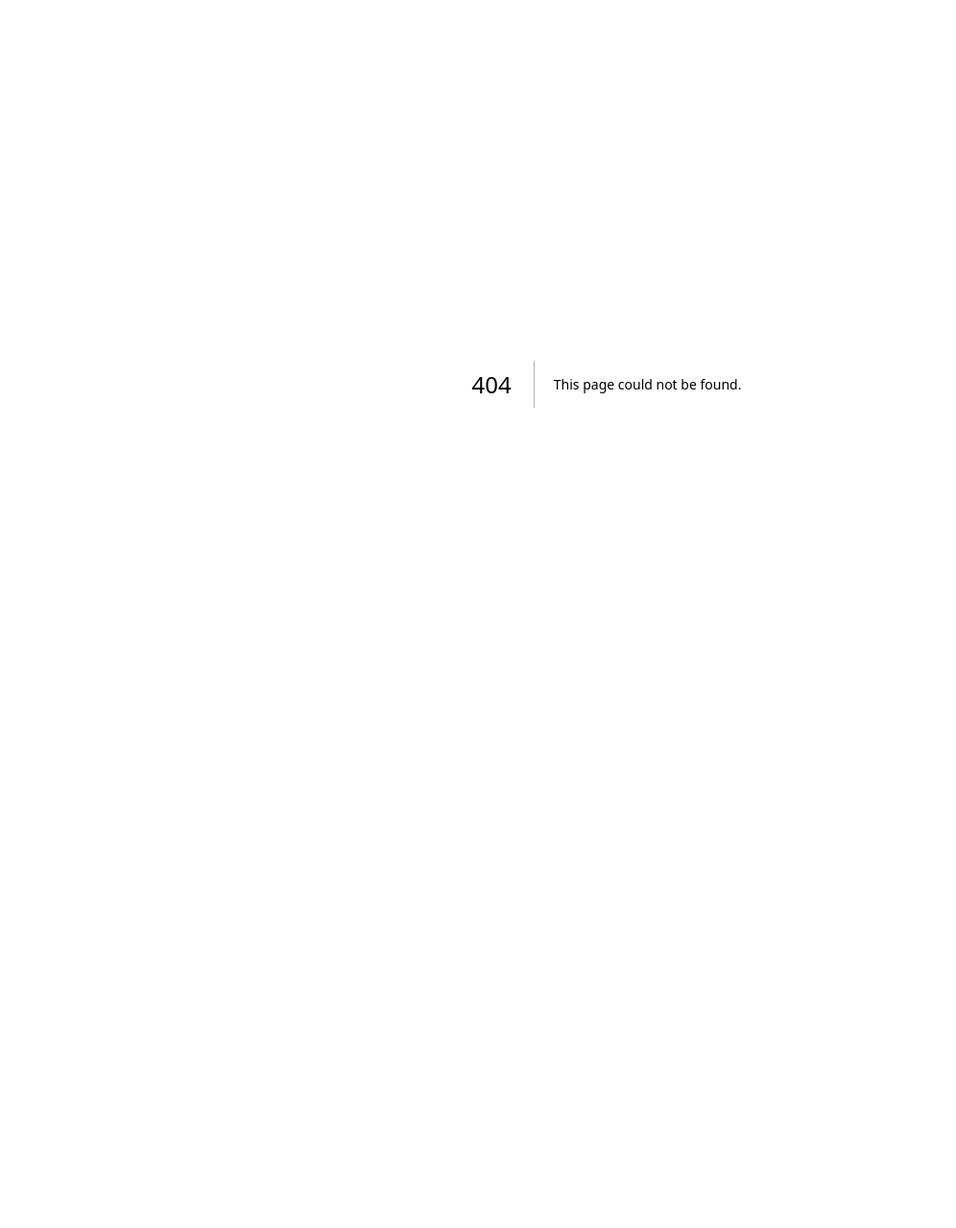
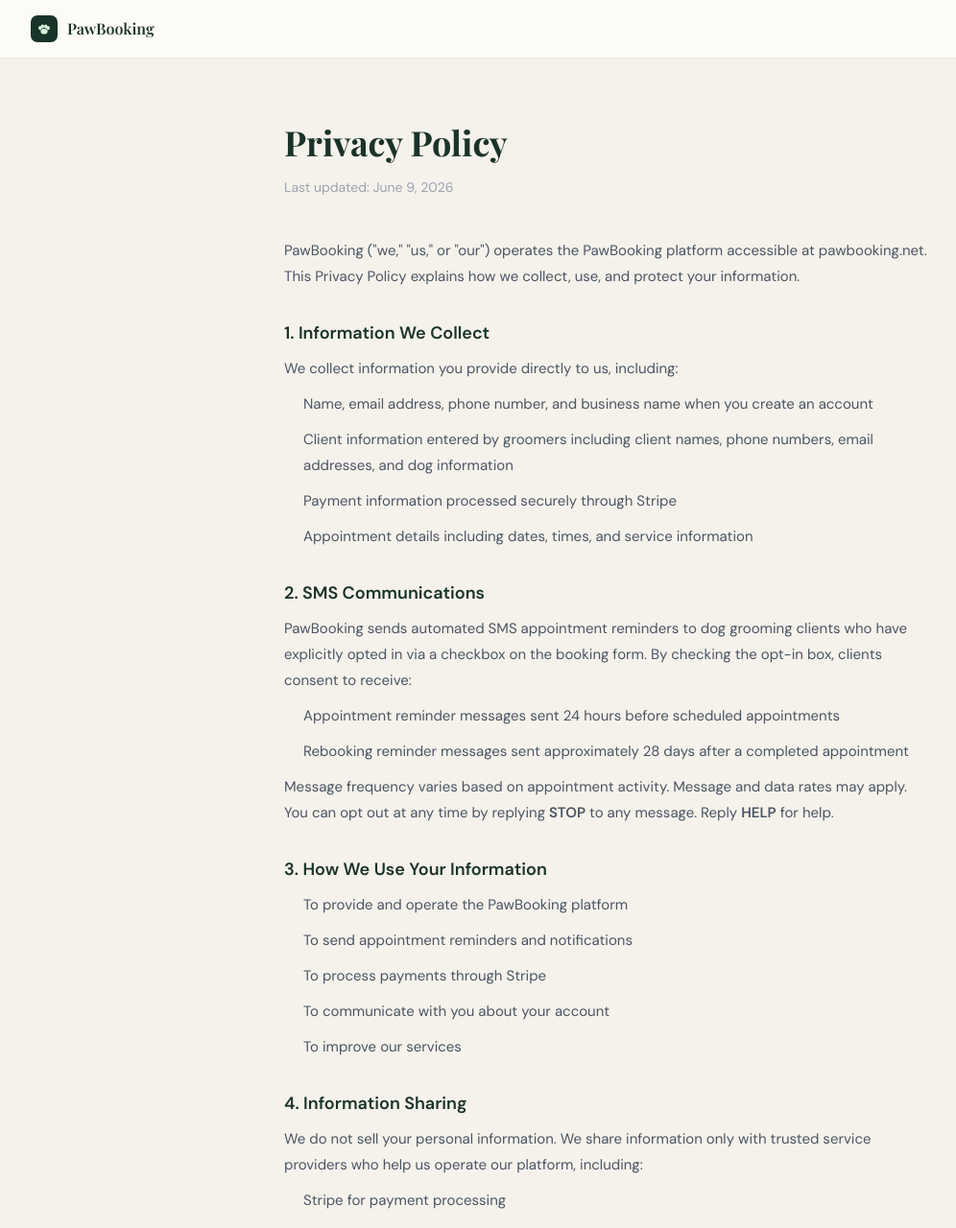
Before and after one commit to Kamdrin1/PawBooking, a Next.js app: page /privacy in a window 1280 px wide. Before the commit this address had no page. Shown: the top 1280 px of the page at 96% size, without its empty margins (8-1004 px from the left). Before the commit the page ends 800 px from the top, so only its background shows below. Built offline with nearby package versions, Linux system fonts and the light colour scheme.

Commit message:
fix: rename legal pages to correct .tsx extension

```diff
--- /dev/null
+++ b/src/app/contact/page.tsx
@@ -0,0 +1,89 @@
+export default function Contact() {
+  return (
+    <div style={{ background: '#F5F2EB', minHeight: '100vh' }}>
+      <style>{`
+        @import url('https://fonts.googleapis.com/css2?family=Playfair+Display:wght@600;700&family=DM+Sans:wght@400;500;600&display=swap');
+        * { font-family: 'DM Sans', sans-serif; box-sizing: border-box; margin: 0; padding: 0; }
+        .playfair { font-family: 'Playfair Display', serif; }
+        a { color: #2D6A4F; text-decoration: none; }
+      `}</style>
+
+      {/* Nav */}
+      <nav style={{ background: '#FDFBF7', borderBottom: '1px solid #EDE9DF', padding: '16px 40px', display: 'flex', alignItems: 'center', gap: '10px' }}>
+        <div style={{ width: '28px', height: '28px', borderRadius: '7px', background: '#1A3329', display: 'flex', alignItems: 'center', justifyContent: 'center' }}>
+          <svg width="14" height="14" viewBox="0 0 100 100" fill="#D8F3DC">
+            <ellipse cx="50" cy="70" rx="26" ry="20"/>
+            <ellipse cx="20" cy="44" rx="12" ry="15"/>
+            <ellipse cx="38" cy="33" rx="12" ry="15"/>
+            <ellipse cx="62" cy="33" rx="12" ry="15"/>
+            <ellipse cx="80" cy="44" rx="12" ry="15"/>
+          </svg>
+        </div>
+        <span className="playfair" style={{ fontWeight: 600, fontSize: '16px', color: '#1A3329' }}>PawBooking</span>
+      </nav>
+
+      <div style={{ maxWidth: '600px', margin: '0 auto', padding: '60px 24px', textAlign: 'center' }}>
+        <div style={{ width: '64px', height: '64px', borderRadius: '16px', background: '#1A3329', display: 'flex', alignItems: 'center', justifyContent: 'center', margin: '0 auto 24px' }}>
+          <svg width="28" height="28" viewBox="0 0 100 100" fill="#D8F3DC">
+            <ellipse cx="50" cy="70" rx="26" ry="20"/>
+            <ellipse cx="20" cy="44" rx="12" ry="15"/>
+            <ellipse cx="38" cy="33" rx="12" ry="15"/>
+            <ellipse cx="62" cy="33" rx="12" ry="15"/>
+            <ellipse cx="80" cy="44" rx="12" ry="15"/>
+          </svg>
+        </div>
+
+        <h1 className="playfair" style={{ fontSize: '36px', fontWeight: 700, color: '#1A3329', marginBottom: '12px' }}>Get in Touch</h1>
+        <p style={{ color: '#6B7280', fontSize: '16px', lineHeight: 1.7, marginBottom: '48px' }}>
+          Have a question about PawBooking? We're here to help. Reach out and we'll get back to you as soon as possible.
+        </p>
+
+        {/* Contact Cards */}
+        <div style={{ display: 'flex', flexDirection: 'column', gap: '16px', marginBottom: '48px' }}>
+
+          {/* Email */}
+          <a href="mailto:kamdrinoverholt@gmail.com"
+            style={{ display: 'flex', alignItems: 'center', gap: '16px', padding: '20px 24px', borderRadius: '16px', background: '#FDFBF7', border: '1px solid #EDE9DF', textAlign: 'left', transition: 'all 0.15s' }}>
+            <div style={{ width: '44px', height: '44px', borderRadius: '12px', background: '#D8F3DC', display: 'flex', alignItems: 'center', justifyContent: 'center', flexShrink: 0, fontSize: '20px' }}>
+              ✉️
+            </div>
+            <div>
+              <div style={{ fontWeight: 600, fontSize: '15px', color: '#1A3329', marginBottom: '2px' }}>Email Support</div>
+              <div style={{ fontSize: '14px', color: '#2D6A4F' }}>kamdrinoverholt@gmail.com</div>
+              <div style={{ fontSize: '12px', color: '#9CA3AF', marginTop: '2px' }}>We typically respond within 24 hours</div>
+            </div>
+          </a>
+
+          {/* Website */}
+          <a href="https://pawbooking.net"
+            style={{ display: 'flex', alignItems: 'center', gap: '16px', padding: '20px 24px', borderRadius: '16px', background: '#FDFBF7', border: '1px solid #EDE9DF', textAlign: 'left' }}>
+            <div style={{ width: '44px', height: '44px', borderRadius: '12px', background: '#D8F3DC', display: 'flex', alignItems: 'center', justifyContent: 'center', flexShrink: 0, fontSize: '20px' }}>
+              🌐
+            </div>
+            <div>
+              <div style={{ fontWeight: 600, fontSize: '15px', color: '#1A3329', marginBottom: '2px' }}>Website</div>
+              <div style={{ fontSize: '14px', color: '#2D6A4F' }}>pawbooking.net</div>
+              <div style={{ fontSize: '12px', color: '#9CA3AF', marginTop: '2px' }}>Learn more about PawBooking</div>
+            </div>
+          </a>
+
+        </div>
+
+        {/* SMS Opt-out note */}
+        <div style={{ padding: '20px 24px', borderRadius: '16px', background: '#FDFBF7', border: '1px solid #EDE9DF', textAlign: 'left' }}>
+          <div style={{ fontWeight: 600, fontSize: '14px', color: '#1A3329', marginBottom: '6px' }}>📱 SMS Opt-Out</div>
+          <p style={{ fontSize: '13px', color: '#6B7280', lineHeight: 1.7, margin: 0 }}>
+            To stop receiving SMS appointment reminders, reply <strong style={{ color: '#1A3329' }}>STOP</strong> to any message. To resume, reply <strong style={{ color: '#1A3329' }}>START</strong>. For help, reply <strong style={{ color: '#1A3329' }}>HELP</strong> or email us at kamdrinoverholt@gmail.com.
+          </p>
+        </div>
+      </div>
+
+      {/* Footer */}
+      <footer style={{ background: '#1A3329', padding: '24px 40px', display: 'flex', justifyContent: 'center', gap: '24px' }}>
+        <a href="/privacy" style={{ color: 'rgba(255,255,255,0.4)', fontSize: '13px' }}>Privacy</a>
+        <a href="/terms" style={{ color: 'rgba(255,255,255,0.4)', fontSize: '13px' }}>Terms</a>
+        <a href="/contact" style={{ color: 'rgba(255,255,255,0.4)', fontSize: '13px' }}>Contact</a>
+      </footer>
+    </div>
+  )
+}
--- /dev/null
+++ b/src/app/privacy/page.tsx
@@ -0,0 +1,99 @@
+export default function PrivacyPolicy() {
+  return (
+    <div style={{ background: '#F5F2EB', minHeight: '100vh' }}>
+      <style>{`
+        @import url('https://fonts.googleapis.com/css2?family=Playfair+Display:wght@600;700&family=DM+Sans:wght@400;500;600&display=swap');
+        * { font-family: 'DM Sans', sans-serif; box-sizing: border-box; margin: 0; padding: 0; }
+        .playfair { font-family: 'Playfair Display', serif; }
+        h2 { color: #1A3329; font-size: 18px; font-weight: 600; margin-top: 32px; margin-bottom: 10px; }
+        p, li { color: #4B5563; font-size: 15px; line-height: 1.8; margin-bottom: 10px; }
+        ul { padding-left: 20px; margin-bottom: 10px; }
+        a { color: #2D6A4F; }
+      `}</style>
+
+      {/* Nav */}
+      <nav style={{ background: '#FDFBF7', borderBottom: '1px solid #EDE9DF', padding: '16px 40px', display: 'flex', alignItems: 'center', gap: '10px' }}>
+        <div style={{ width: '28px', height: '28px', borderRadius: '7px', background: '#1A3329', display: 'flex', alignItems: 'center', justifyContent: 'center' }}>
+          <svg width="14" height="14" viewBox="0 0 100 100" fill="#D8F3DC">
+            <ellipse cx="50" cy="70" rx="26" ry="20"/>
+            <ellipse cx="20" cy="44" rx="12" ry="15"/>
+            <ellipse cx="38" cy="33" rx="12" ry="15"/>
+            <ellipse cx="62" cy="33" rx="12" ry="15"/>
+            <ellipse cx="80" cy="44" rx="12" ry="15"/>
+          </svg>
+        </div>
+        <span className="playfair" style={{ fontWeight: 600, fontSize: '16px', color: '#1A3329' }}>PawBooking</span>
+      </nav>
+
+      <div style={{ maxWidth: '720px', margin: '0 auto', padding: '60px 24px' }}>
+        <h1 className="playfair" style={{ fontSize: '36px', fontWeight: 700, color: '#1A3329', marginBottom: '8px' }}>Privacy Policy</h1>
+        <p style={{ color: '#9CA3AF', fontSize: '14px', marginBottom: '40px' }}>Last updated: June 9, 2026</p>
+
+        <p>PawBooking ("we," "us," or "our") operates the PawBooking platform accessible at pawbooking.net. This Privacy Policy explains how we collect, use, and protect your information.</p>
+
+        <h2>1. Information We Collect</h2>
+        <p>We collect information you provide directly to us, including:</p>
+        <ul>
+          <li>Name, email address, phone number, and business name when you create an account</li>
+          <li>Client information entered by groomers including client names, phone numbers, email addresses, and dog information</li>
+          <li>Payment information processed securely through Stripe</li>
+          <li>Appointment details including dates, times, and service information</li>
+        </ul>
+
+        <h2>2. SMS Communications</h2>
+        <p>PawBooking sends automated SMS appointment reminders to dog grooming clients who have explicitly opted in via a checkbox on the booking form. By checking the opt-in box, clients consent to receive:</p>
+        <ul>
+          <li>Appointment reminder messages sent 24 hours before scheduled appointments</li>
+          <li>Rebooking reminder messages sent approximately 28 days after a completed appointment</li>
+        </ul>
+        <p>Message frequency varies based on appointment activity. Message and data rates may apply. You can opt out at any time by replying <strong>STOP</strong> to any message. Reply <strong>HELP</strong> for help.</p>
+
+        <h2>3. How We Use Your Information</h2>
+        <ul>
+          <li>To provide and operate the PawBooking platform</li>
+          <li>To send appointment reminders and notifications</li>
+          <li>To process payments through Stripe</li>
+          <li>To communicate with you about your account</li>
+          <li>To improve our services</li>
+        </ul>
+
+        <h2>4. Information Sharing</h2>
+        <p>We do not sell your personal information. We share information only with trusted service providers who help us operate our platform, including:</p>
+        <ul>
+          <li>Stripe for payment processing</li>
+          <li>Telnyx for SMS delivery</li>
+          <li>Supabase for secure data storage</li>
+          <li>Vercel for platform hosting</li>
+        </ul>
+
+        <h2>5. Data Security</h2>
+        <p>We implement industry-standard security measures to protect your information. All payment data is handled by Stripe and never stored on our servers.</p>
+
+        <h2>6. Data Retention</h2>
+        <p>We retain your information for as long as your account is active or as needed to provide services. You may request deletion of your account and associated data by contacting us.</p>
+
+        <h2>7. Your Rights</h2>
+        <p>You have the right to access, correct, or delete your personal information. To exercise these rights, contact us at kamdrinoverholt@gmail.com.</p>
+
+        <h2>8. Children's Privacy</h2>
+        <p>PawBooking is not intended for use by individuals under the age of 18. We do not knowingly collect personal information from children.</p>
+
+        <h2>9. Changes to This Policy</h2>
+        <p>We may update this Privacy Policy from time to time. We will notify you of significant changes by posting the new policy on this page with an updated date.</p>
+
+        <h2>10. Contact Us</h2>
+        <p>If you have questions about this Privacy Policy, please contact us at:</p>
+        <p><strong>PawBooking</strong><br />
+        Email: <a href="mailto:kamdrinoverholt@gmail.com">kamdrinoverholt@gmail.com</a><br />
+        Website: <a href="https://pawbooking.net">pawbooking.net</a></p>
+      </div>
+
+      {/* Footer */}
+      <footer style={{ background: '#1A3329', padding: '24px 40px', display: 'flex', justifyContent: 'center', gap: '24px' }}>
+        <a href="/privacy" style={{ color: 'rgba(255,255,255,0.4)', fontSize: '13px', textDecoration: 'none' }}>Privacy</a>
+        <a href="/terms" style={{ color: 'rgba(255,255,255,0.4)', fontSize: '13px', textDecoration: 'none' }}>Terms</a>
+        <a href="/contact" style={{ color: 'rgba(255,255,255,0.4)', fontSize: '13px', textDecoration: 'none' }}>Contact</a>
+      </footer>
+    </div>
+  )
+}
--- /dev/null
+++ b/src/app/terms/page.tsx
@@ -0,0 +1,100 @@
+export default function TermsOfService() {
+  return (
+    <div style={{ background: '#F5F2EB', minHeight: '100vh' }}>
+      <style>{`
+        @import url('https://fonts.googleapis.com/css2?family=Playfair+Display:wght@600;700&family=DM+Sans:wght@400;500;600&display=swap');
+        * { font-family: 'DM Sans', sans-serif; box-sizing: border-box; margin: 0; padding: 0; }
+        .playfair { font-family: 'Playfair Display', serif; }
+        h2 { color: #1A3329; font-size: 18px; font-weight: 600; margin-top: 32px; margin-bottom: 10px; }
+        p, li { color: #4B5563; font-size: 15px; line-height: 1.8; margin-bottom: 10px; }
+        ul { padding-left: 20px; margin-bottom: 10px; }
+        a { color: #2D6A4F; }
+      `}</style>
+
+      {/* Nav */}
+      <nav style={{ background: '#FDFBF7', borderBottom: '1px solid #EDE9DF', padding: '16px 40px', display: 'flex', alignItems: 'center', gap: '10px' }}>
+        <div style={{ width: '28px', height: '28px', borderRadius: '7px', background: '#1A3329', display: 'flex', alignItems: 'center', justifyContent: 'center' }}>
+          <svg width="14" height="14" viewBox="0 0 100 100" fill="#D8F3DC">
+            <ellipse cx="50" cy="70" rx="26" ry="20"/>
+            <ellipse cx="20" cy="44" rx="12" ry="15"/>
+            <ellipse cx="38" cy="33" rx="12" ry="15"/>
+            <ellipse cx="62" cy="33" rx="12" ry="15"/>
+            <ellipse cx="80" cy="44" rx="12" ry="15"/>
+          </svg>
+        </div>
+        <span className="playfair" style={{ fontWeight: 600, fontSize: '16px', color: '#1A3329' }}>PawBooking</span>
+      </nav>
+
+      <div style={{ maxWidth: '720px', margin: '0 auto', padding: '60px 24px' }}>
+        <h1 className="playfair" style={{ fontSize: '36px', fontWeight: 700, color: '#1A3329', marginBottom: '8px' }}>Terms of Service</h1>
+        <p style={{ color: '#9CA3AF', fontSize: '14px', marginBottom: '40px' }}>Last updated: June 9, 2026</p>
+
+        <p>By accessing or using PawBooking ("the Service"), you agree to be bound by these Terms of Service. Please read them carefully.</p>
+
+        <h2>1. Acceptance of Terms</h2>
+        <p>By creating an account or using PawBooking, you agree to these Terms of Service and our Privacy Policy. If you do not agree, do not use the Service.</p>
+
+        <h2>2. Description of Service</h2>
+        <p>PawBooking is a SaaS platform that provides independent dog groomers with online booking management, automated SMS appointment reminders, client management, and business analytics tools.</p>
+
+        <h2>3. Account Registration</h2>
+        <p>You must provide accurate and complete information when creating an account. You are responsible for maintaining the security of your account credentials and for all activity that occurs under your account.</p>
+
+        <h2>4. Subscription and Billing</h2>
+        <ul>
+          <li>PawBooking offers a 30-day free trial. No charge is made during the trial period.</li>
+          <li>After the trial, you will be billed monthly at the rate of your selected plan ($30/mo for Basic, $50/mo for Pro).</li>
+          <li>All payments are processed securely through Stripe.</li>
+          <li>You may cancel your subscription at any time through your account settings.</li>
+          <li>Cancellations take effect at the end of the current billing period.</li>
+          <li>We do not offer refunds for partial billing periods.</li>
+        </ul>
+
+        <h2>5. SMS Messaging</h2>
+        <p>By using PawBooking's SMS reminder features, you agree to:</p>
+        <ul>
+          <li>Only send messages to clients who have explicitly opted in to receive SMS communications</li>
+          <li>Comply with all applicable laws and regulations regarding SMS marketing and communications</li>
+          <li>Not use the SMS features for spam, harassment, or any unlawful purpose</li>
+        </ul>
+        <p>Message and data rates may apply to SMS recipients. PawBooking is not responsible for carrier charges incurred by your clients.</p>
+
+        <h2>6. Acceptable Use</h2>
+        <p>You agree not to use PawBooking to:</p>
+        <ul>
+          <li>Violate any applicable laws or regulations</li>
+          <li>Infringe on the intellectual property rights of others</li>
+          <li>Transmit spam, unsolicited messages, or harmful content</li>
+          <li>Attempt to gain unauthorized access to our systems</li>
+          <li>Resell or sublicense the Service without our written permission</li>
+        </ul>
+
+        <h2>7. Data and Privacy</h2>
+        <p>Your use of PawBooking is subject to our Privacy Policy. You retain ownership of all client data you enter into the platform. By using the Service, you grant PawBooking a limited license to process this data solely to provide the Service.</p>
+
+        <h2>8. Service Availability</h2>
+        <p>We strive to maintain high availability but do not guarantee uninterrupted access to the Service. We may perform maintenance that temporarily affects availability and will provide reasonable notice when possible.</p>
+
+        <h2>9. Limitation of Liability</h2>
+        <p>PawBooking is provided "as is" without warranties of any kind. To the maximum extent permitted by law, PawBooking shall not be liable for any indirect, incidental, special, or consequential damages arising from your use of the Service.</p>
+
+        <h2>10. Termination</h2>
+        <p>We reserve the right to suspend or terminate accounts that violate these Terms of Service. You may terminate your account at any time by cancelling your subscription and deleting your account.</p>
+
+        <h2>11. Changes to Terms</h2>
+        <p>We may update these Terms of Service from time to time. Continued use of the Service after changes constitutes acceptance of the new terms.</p>
+
+        <h2>12. Contact</h2>
+        <p>For questions about these Terms, contact us at:<br />
+        <a href="mailto:kamdrinoverholt@gmail.com">kamdrinoverholt@gmail.com</a></p>
+      </div>
+
+      {/* Footer */}
+      <footer style={{ background: '#1A3329', padding: '24px 40px', display: 'flex', justifyContent: 'center', gap: '24px' }}>
+        <a href="/privacy" style={{ color: 'rgba(255,255,255,0.4)', fontSize: '13px', textDecoration: 'none' }}>Privacy</a>
+        <a href="/terms" style={{ color: 'rgba(255,255,255,0.4)', fontSize: '13px', textDecoration: 'none' }}>Terms</a>
+        <a href="/contact" style={{ color: 'rgba(255,255,255,0.4)', fontSize: '13px', textDecoration: 'none' }}>Contact</a>
+      </footer>
+    </div>
+  )
+}
```
